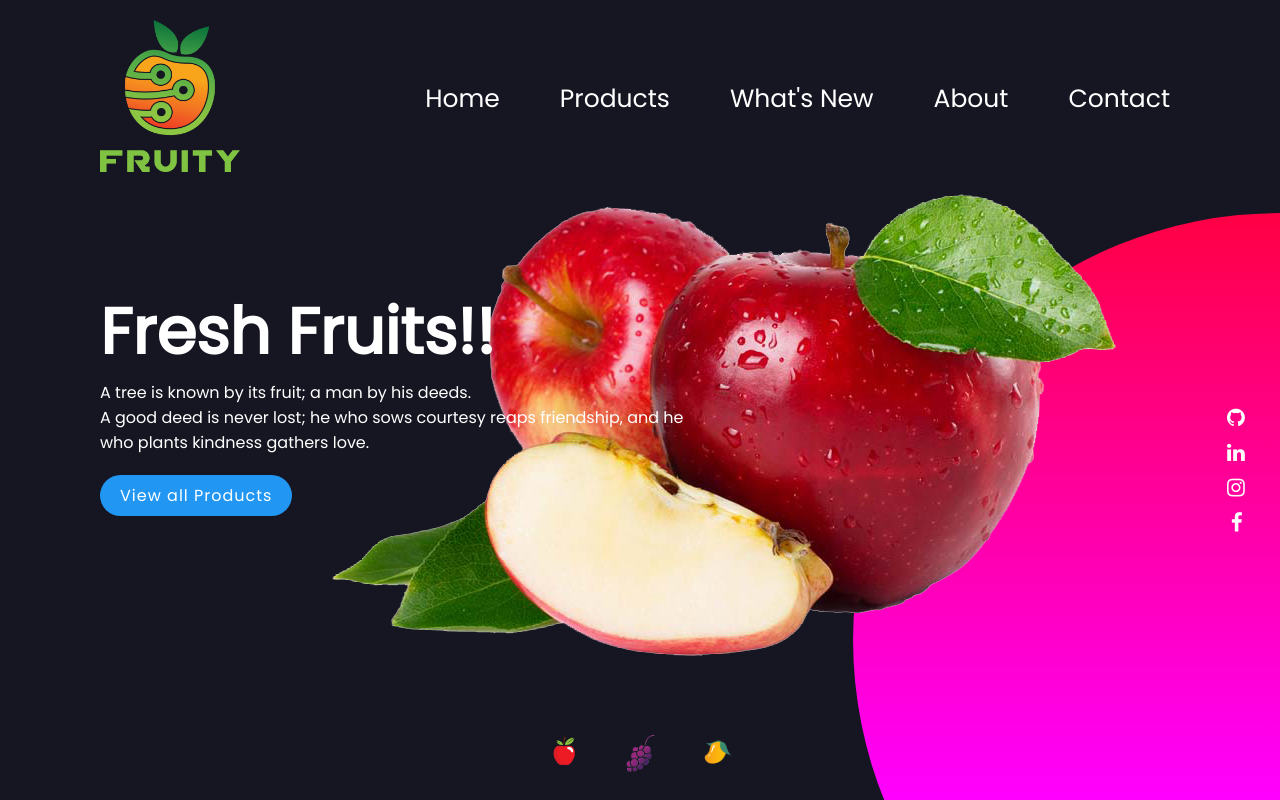
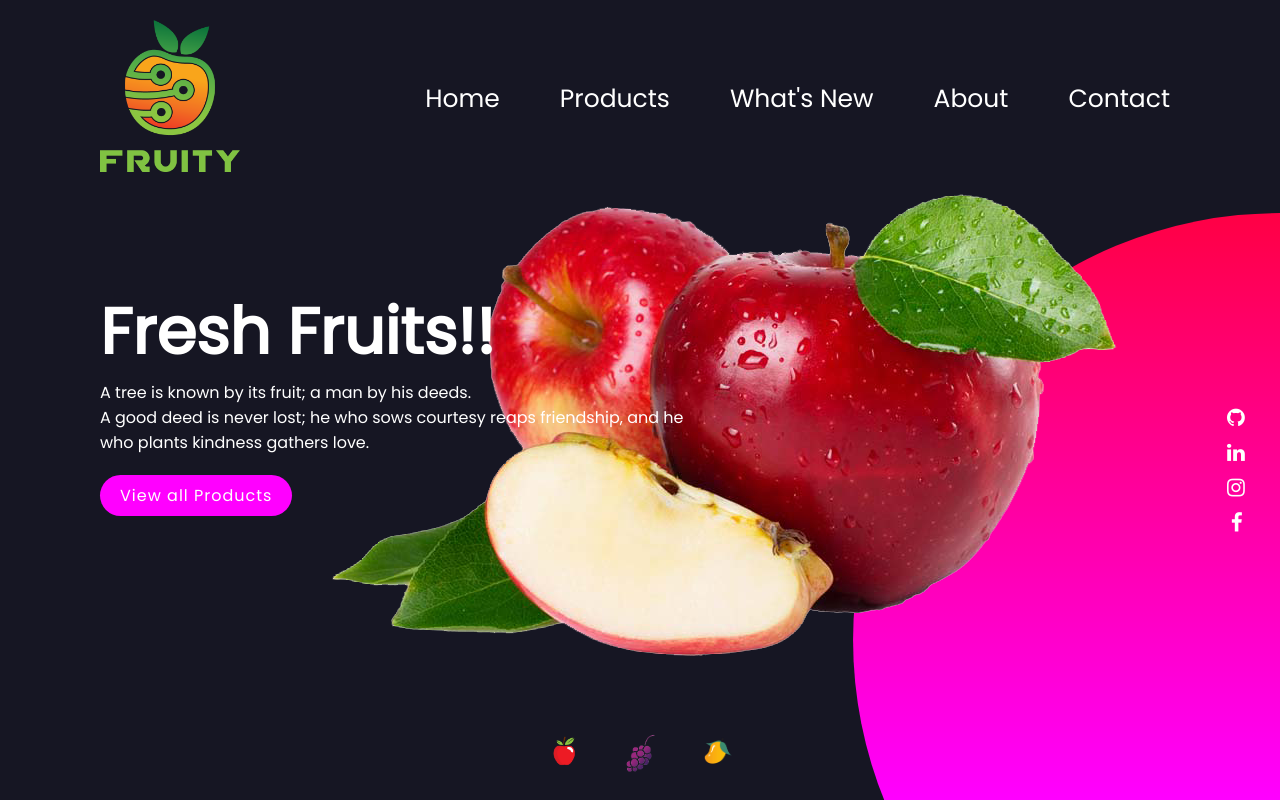
Before and after one commit to Siddhant-Patil0203/Fruity-landing-Page, a plain HTML site: page index.html in a window 1280 px wide. In both pictures the pointer is over the link "View all Products". Shown: the top 800 px of the page. Drawn offline with Linux system fonts and the light colour scheme; files whose address does not match are found by name.

Commit message:
Update style.css

```diff
--- a/style.css
+++ b/style.css
@@ -115,6 +115,9 @@ header ul li a:hover:after{
     letter-spacing: 1px;
     text-decoration: none ;
 }
+.content .text-content a:hover{
+    background: #f0f ;
+}
 .content .imagebox{
     width: 600px;
     display: flex;
```
